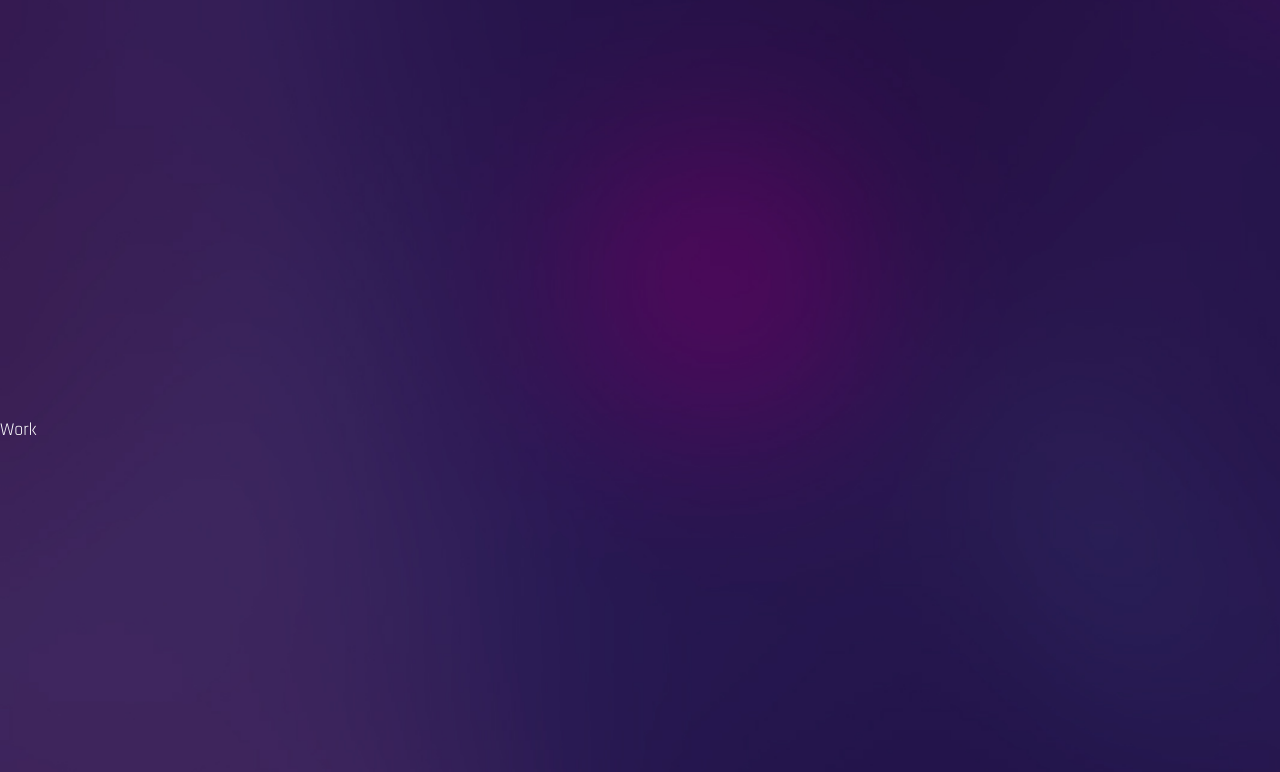
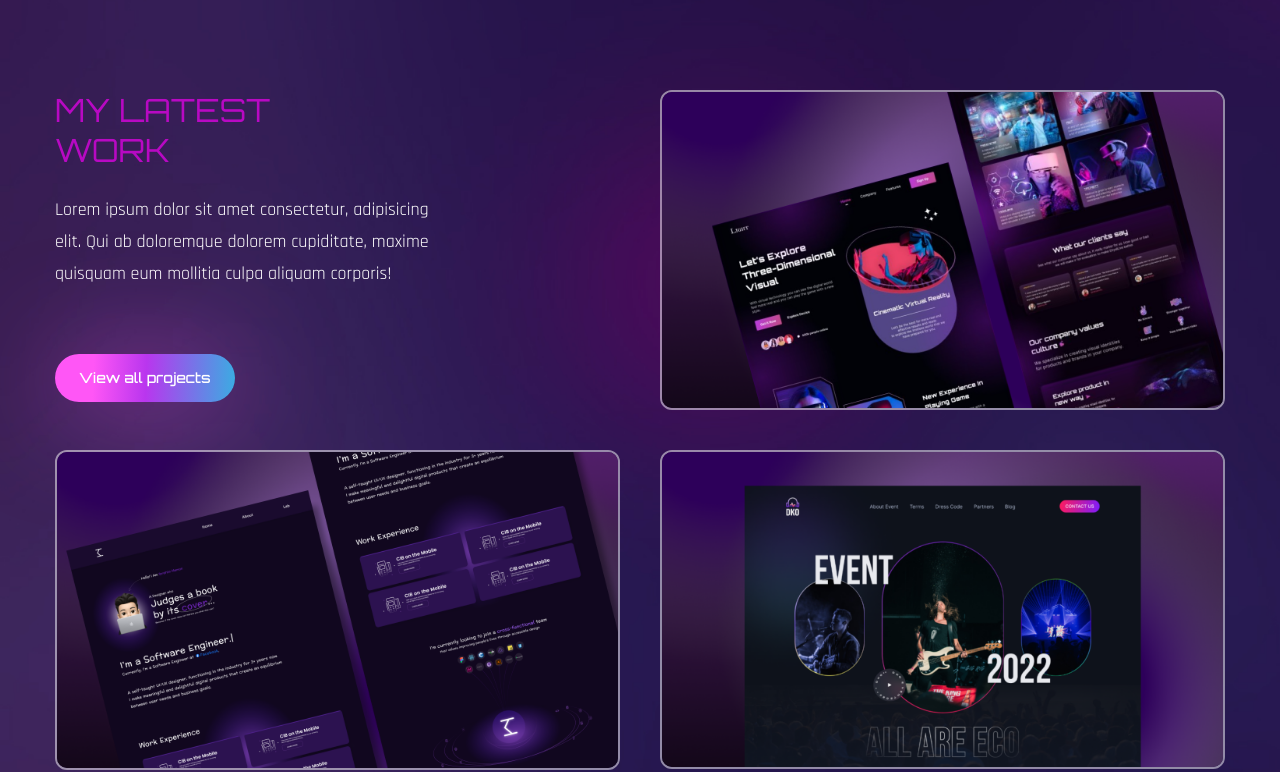
Before and after one commit to JackArt237483/WebCite, a React (Create React App) app: page / in a window 1280 px wide. Shown: the part 2312-3084 px from the top of the page. Built offline with nearby package versions, Linux system fonts and the light colour scheme; the HTML template or start-up script is replaced by a standard one; a web font is replaced by a local one.

Commit message:
add work portfolio

```diff
--- a/src/components/Nav.js
+++ b/src/components/Nav.js
@@ -7,7 +7,6 @@
   return(
   <nav className='fixed bottom-2 lg:bottom-8 w-full overflow-hidden z-50'>
     <div className='container mx-auto'>
-
     </div>
     <div className='w-full bg-black/20 h-[96px] backdrop-blur
     rounded-full max-w-[460px] mx-auto px-5 flex justify-between items-center
--- a/src/components/Work.js
+++ b/src/components/Work.js
@@ -1,7 +1,110 @@
 import React from 'react';
+import {motion} from "framer-motion"
+import {fadeIn} from "../variants"
+import img1 from "../assets/portfolio-img1.png"
+import img2 from "../assets/portfolio-img2.png"
+import img3 from "../assets/portfolio-img3.png"
 
 const Work = () => {
-  return <div id="work" className='section'>Work</div>;
+  return(
+  <section id="work" className='section'>
+     <div className='container mx-auto'>
+       <div className='flex flex-col lg:flex-row gap-x-10'>
+         <motion.div
+         variants={fadeIn("right", 0.3)}
+         initial="hidden"
+         whileInView={"show"}
+         viewport={{once:false, amount: 0.3}}
+
+         className='flex-1 flex flex-col gap-y-12 mb-10 lg:mb-0'>
+          <div>
+          <h2 className='h2 leading-tight text-accent'>
+          My Latest<br/>Work
+          </h2>
+          <p className='max-w-sm mb-16'>
+            Lorem ipsum dolor sit amet consectetur, adipisicing elit. Qui ab doloremque dolorem cupiditate, maxime quisquam eum mollitia culpa aliquam corporis!
+          </p>
+            <button className='btn btn-sm'>View all projects</button>
+          </div>
+          <div className='group relative overflow-hidden border-2
+          border-white/50 rounded-xl'>
+
+            <div className='group-hover:bg-black/70 w-full h-full absolute
+            z-40 transition-all duration-300'></div>
+
+            <img
+            className='group-hover:scale-125 transition-all duraction'
+            src={img1}
+            alt="one"/>
+
+            <div className='absolute -bottom-full left-12
+            group-hover:bottom-24 transition-all duration-500 z-50'>
+              <span className='text-gradient'>Me and mee</span>
+              </div>
+
+            <div  className='absolute -bottom-full left-12
+            group-hover:bottom-14 transition-all duration-700 z-50'>
+              <span className='text-3xl text-white'>Project title</span>
+            </div>
+          </div>
+         </motion.div>
+         <motion.div
+         variants={fadeIn("left", 0.2)}
+         initial="hidden"
+         whileInView={"show"}
+         viewport={{once:false, amount: 0.3}}
+
+         className='flex-1 flex flex-col gap-y-10'>
+
+          <div className='group relative overflow-hidden border-2
+          border-white/50 rounded-xl'>
+
+            <div className='group-hover:bg-black/70 w-full h-full absolute
+            z-40 transition-all duration-300'></div>
+
+            <img
+            className='group-hover:scale-125 transition-all duraction'
+            src={img2}
+            alt="one"/>
+
+            <div className='absolute -bottom-full left-12
+            group-hover:bottom-24 transition-all duration-500 z-50'>
+              <span className='text-gradient'>Me and mee</span>
+              </div>
+
+            <div  className='absolute -bottom-full left-12
+            group-hover:bottom-14 transition-all duration-700 z-50'>
+              <span className='text-3xl text-white'>Project title</span>
+            </div>
+          </div>
+
+          <div className='group relative overflow-hidden border-2
+          border-white/50 rounded-xl'>
+
+            <div className='group-hover:bg-black/70 w-full h-full absolute
+            z-40 transition-all duration-300'></div>
+
+            <img
+            className='group-hover:scale-125 transition-all duraction'
+            src={img3}
+            alt="one"/>
+
+            <div className='absolute -bottom-full left-12
+            group-hover:bottom-24 transition-all duration-500 z-50'>
+              <span className='text-gradient'>Me and mee</span>
+              </div>
+
+            <div  className='absolute -bottom-full left-12
+            group-hover:bottom-14 transition-all duration-700 z-50'>
+              <span className='text-3xl text-white'>Project title</span>
+            </div>
+          </div>
+
+         </motion.div>
+       </div>
+     </div>
+  </section>
+  );
 };
 
 export default Work;
```
